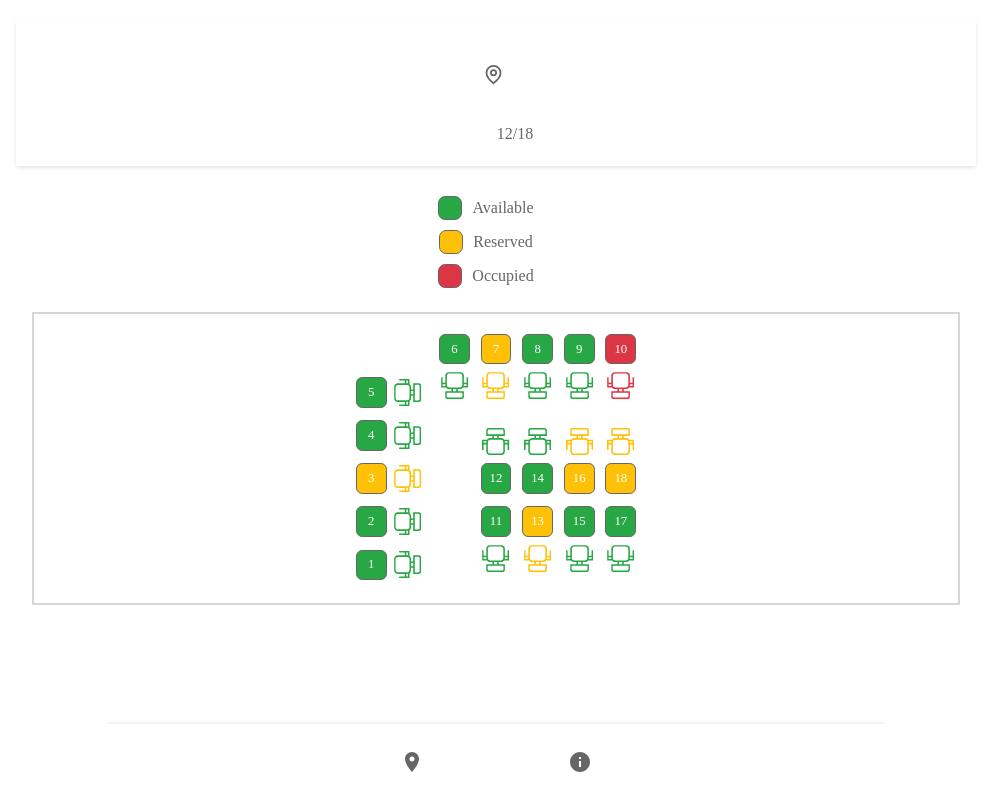
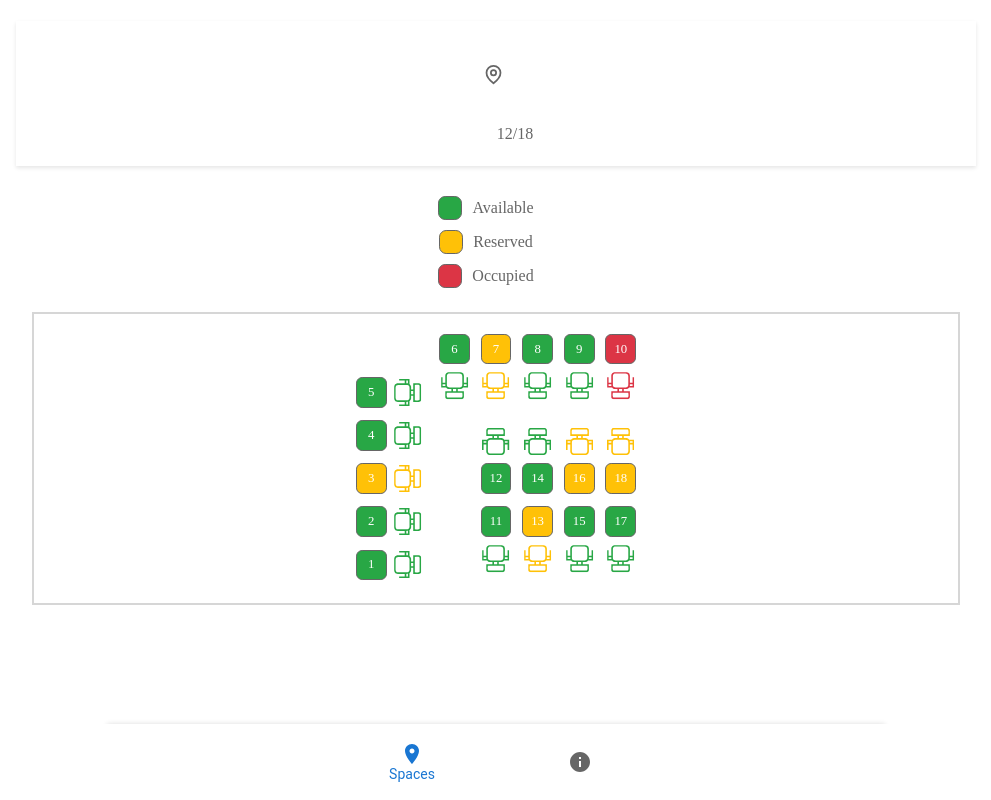
Before and after one commit to Dobby-Kim/A-s_Capston_Project, a React (Create React App) app in the folder WebHost/app/: page /lounge in a window 1280 px wide. Shown: the whole page, without its empty margins (144-1135 px from the left). Built offline with nearby package versions, Linux system fonts and the light colour scheme; some icons are missing.

Commit message:
Navigation icon match URL

```diff
--- a/WebHost/app/src/script/nav.js
+++ b/WebHost/app/src/script/nav.js
@@ -3,31 +3,35 @@ import BottomNavigation from '@mui/material/BottomNavigation';
 import BottomNavigationAction from '@mui/material/BottomNavigationAction';
 import InfoIcon from '@mui/icons-material/Info';
 import LocationOnIcon from '@mui/icons-material/LocationOn';
+import { useNavigate } from 'react-router-dom';
 import "../style/nav.css"
 
 const LabelBottomNavigation = () => {
-  const [value, setValue] = React.useState('recents');
+  const navigate = useNavigate();
+
+  const [value, setValue] = React.useState('/lounges');
 
   const handleChange = (event, newValue) => {
     setValue(newValue);
+    navigate(newValue);
   };
 
   return (
     <div className='navigation'>
         <BottomNavigation sx={{ width: 500 }} value={value} onChange={handleChange}>
-
-        <BottomNavigationAction
-            label="Spaces"
-            value="Spaces"
-            icon={<LocationOnIcon />}
-        />
-
-        <BottomNavigationAction
-            label="Description"
-            value="Description"
-            icon={<InfoIcon />}
-        />
-
+          {[
+            { label: 'Spaces', value: '/lounges', icon: <LocationOnIcon /> },
+            { label: 'Description', value: '/description', icon: <InfoIcon /> },
+            // Add more items as needed
+          ].map((navItem) => (
+            <BottomNavigationAction
+              key={navItem.value}
+              label={navItem.label}
+              value={navItem.value}
+              icon={navItem.icon}
+              showLabel={value === navItem.value}
+            />
+          ))}
         </BottomNavigation>
     </div>
   );
```
